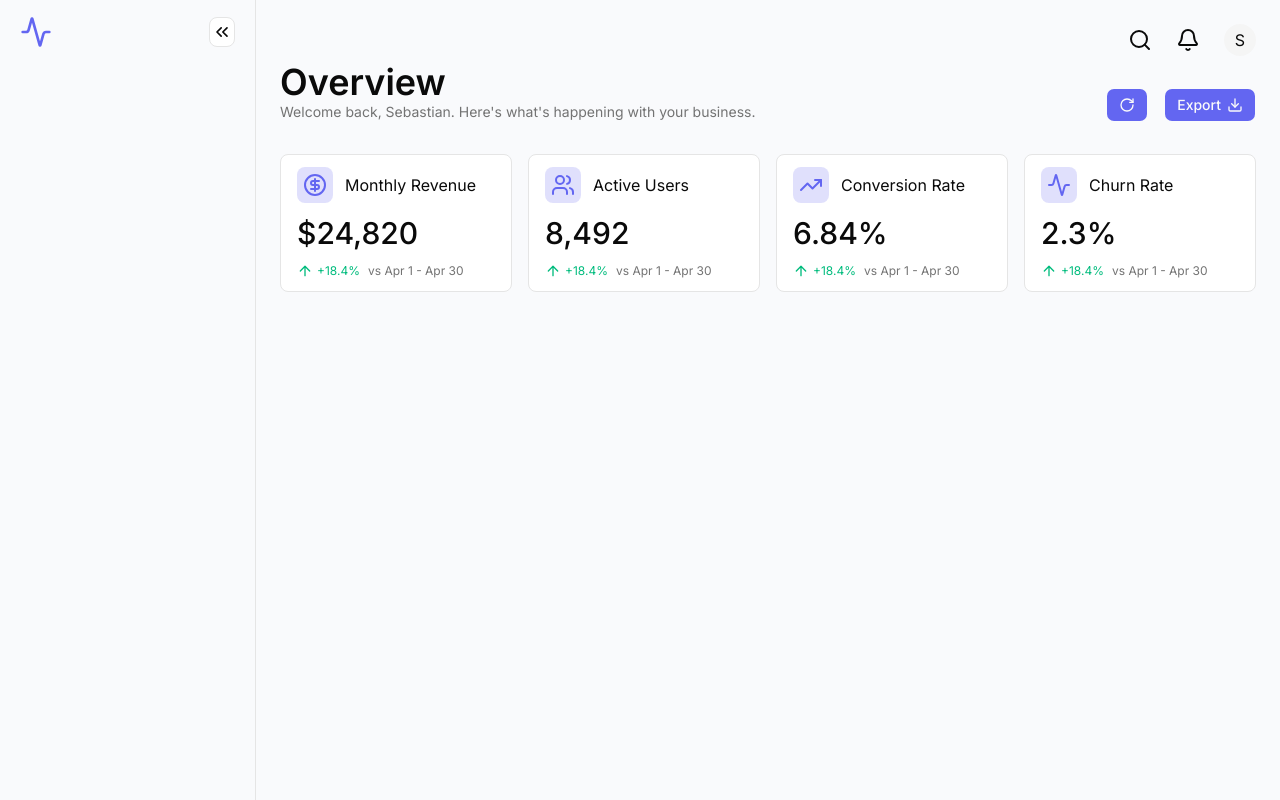
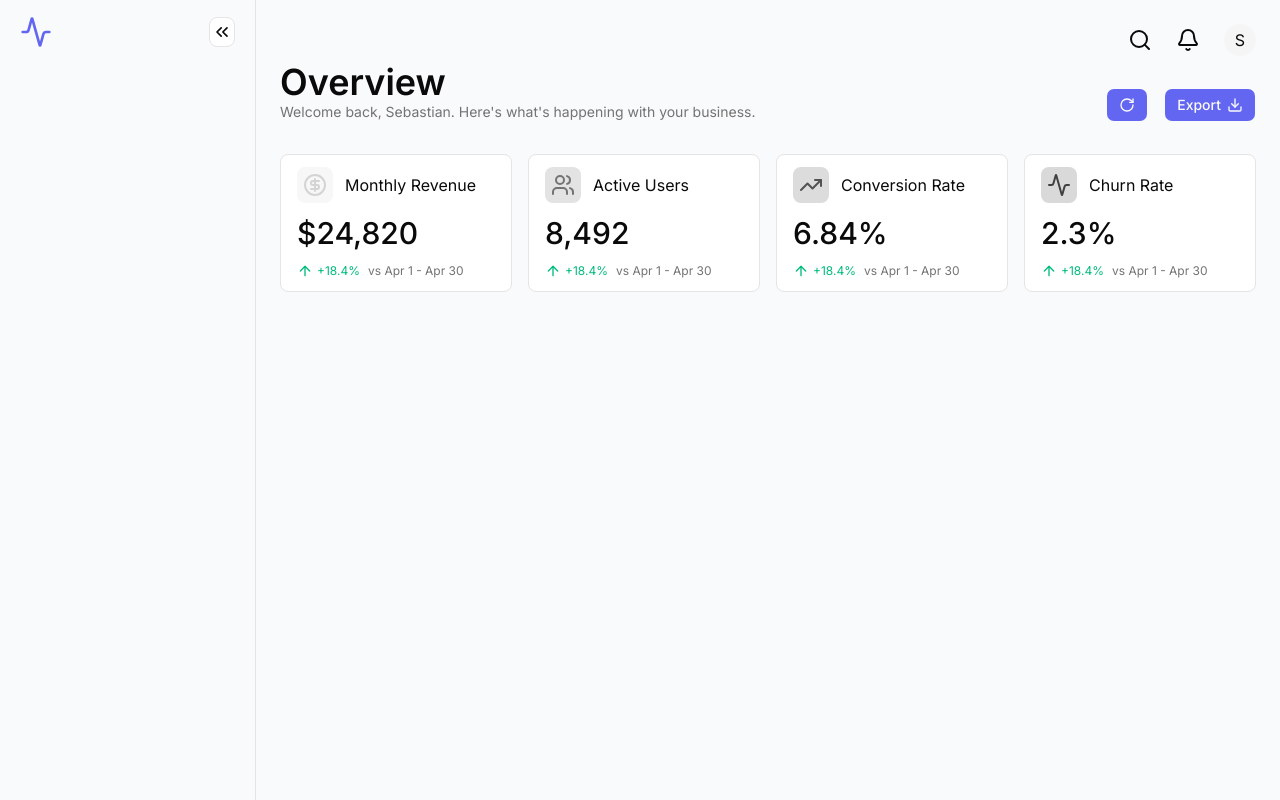
Before and after one commit to svsxn/metricly, a Next.js app: page / in a window 1280 px wide. Built offline with nearby package versions, Linux system fonts and the light colour scheme.

Commit message:
feat: change icon colors

```diff
--- a/src/app/globals.css
+++ b/src/app/globals.css
@@ -102,11 +102,16 @@
     --border: oklch(0.28 0.02 275);
     --input: oklch(1 0 0 / 15%);
     --ring: oklch(0.556 0 0);
-    --chart-1: oklch(0.87 0 0);
+    /*--chart-1: oklch(0.87 0 0);
     --chart-2: oklch(0.556 0 0);
     --chart-3: oklch(0.439 0 0);
     --chart-4: oklch(0.371 0 0);
-    --chart-5: oklch(0.269 0 0);
+    --chart-5: oklch(0.269 0 0);*/
+    --chart-1: oklch(0.67 0.17 305);
+    --chart-2: oklch(0.7 0.12 250);
+    --chart-3: oklch(0.72 0.13 170);
+    --chart-4: oklch(0.78 0.15 80);
+    --chart-5: oklch(0.68 0.18 25);
     --sidebar: oklch(0.205 0 0);
     --sidebar-foreground: oklch(0.985 0 0);
     --sidebar-primary: oklch(0.488 0.243 264.376);
--- a/src/app/page.tsx
+++ b/src/app/page.tsx
@@ -7,9 +7,10 @@ export default function Home() {
     <div className="p-6">
       <Header />
       <div className="grid grid-cols-4 gap-4 mt-8">
-        {CARDS.map((card) => (
+        {CARDS.map((card, index) => (
           <Card
             key={card.title}
+            index={index}
             Icon={card.Icon}
             title={card.title}
             amount={card.amount}
--- a/src/components/dashboard/card.tsx
+++ b/src/components/dashboard/card.tsx
@@ -1,12 +1,25 @@
 import type { Card } from "@/types/general";
 import { ArrowUpIcon } from "lucide-react";
 
-export default function Card({ Icon, title, amount }: Card) {
+type Props = Card & {
+  index: number;
+};
+
+const colorMap: Record<number, { bg: string; icon: string }> = {
+  1: { bg: "bg-chart-1/20", icon: "var(--chart-1)" },
+  2: { bg: "bg-chart-2/20", icon: "var(--chart-2)" },
+  3: { bg: "bg-chart-3/20", icon: "var(--chart-3)" },
+  4: { bg: "bg-chart-4/20", icon: "var(--chart-4)" },
+  5: { bg: "bg-chart-5/20", icon: "var(--chart-5)" },
+};
+
+export default function Card({ index, Icon, title, amount }: Props) {
+  const styles = colorMap[index + 1];
   return (
     <div className="flex flex-col gap-3 bg-card rounded-md px-4 py-3 border">
       <div className="flex items-center gap-3">
-        <div className="bg-primary/20 p-1.5 rounded-md">
-          <Icon color="var(--primary)" />
+        <div className={`${styles.bg} p-1.5 rounded-md`}>
+          <Icon color={styles.icon} />
         </div>
         <h2>{title}</h2>
       </div>
```
